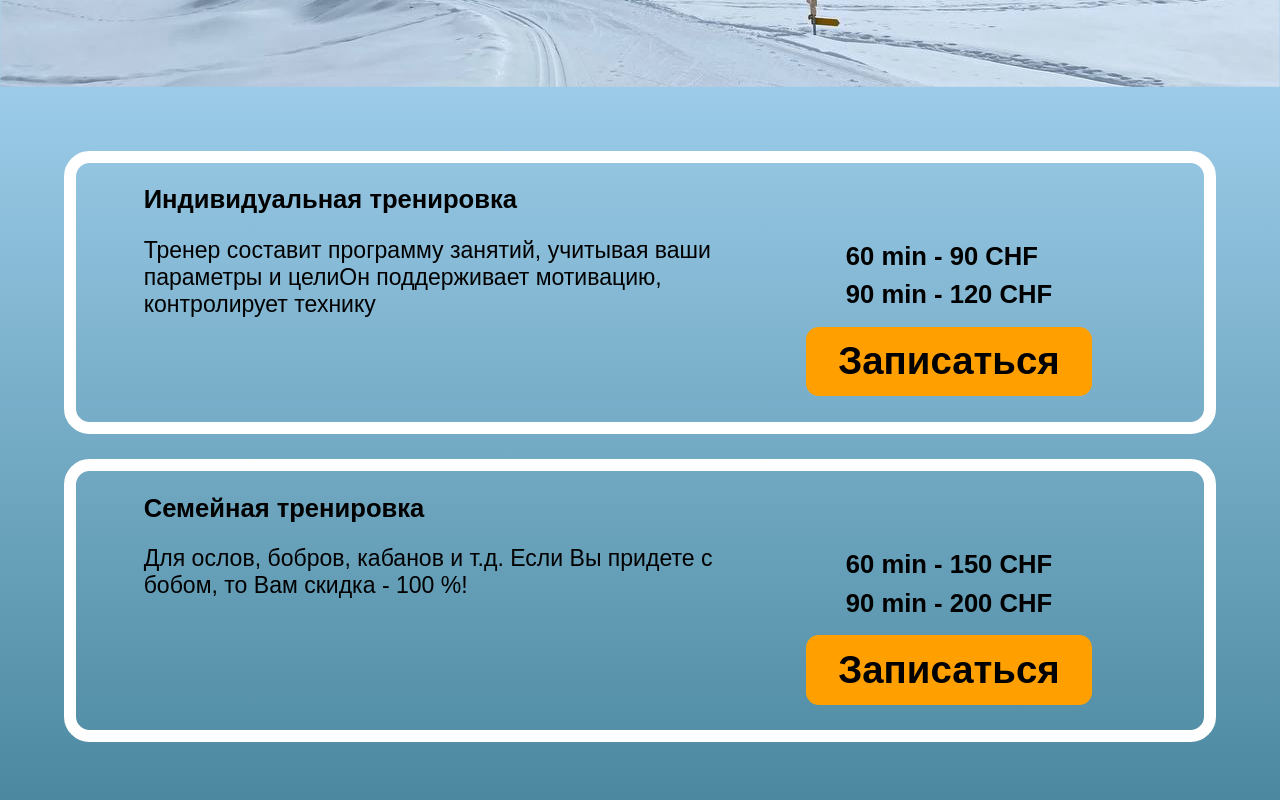
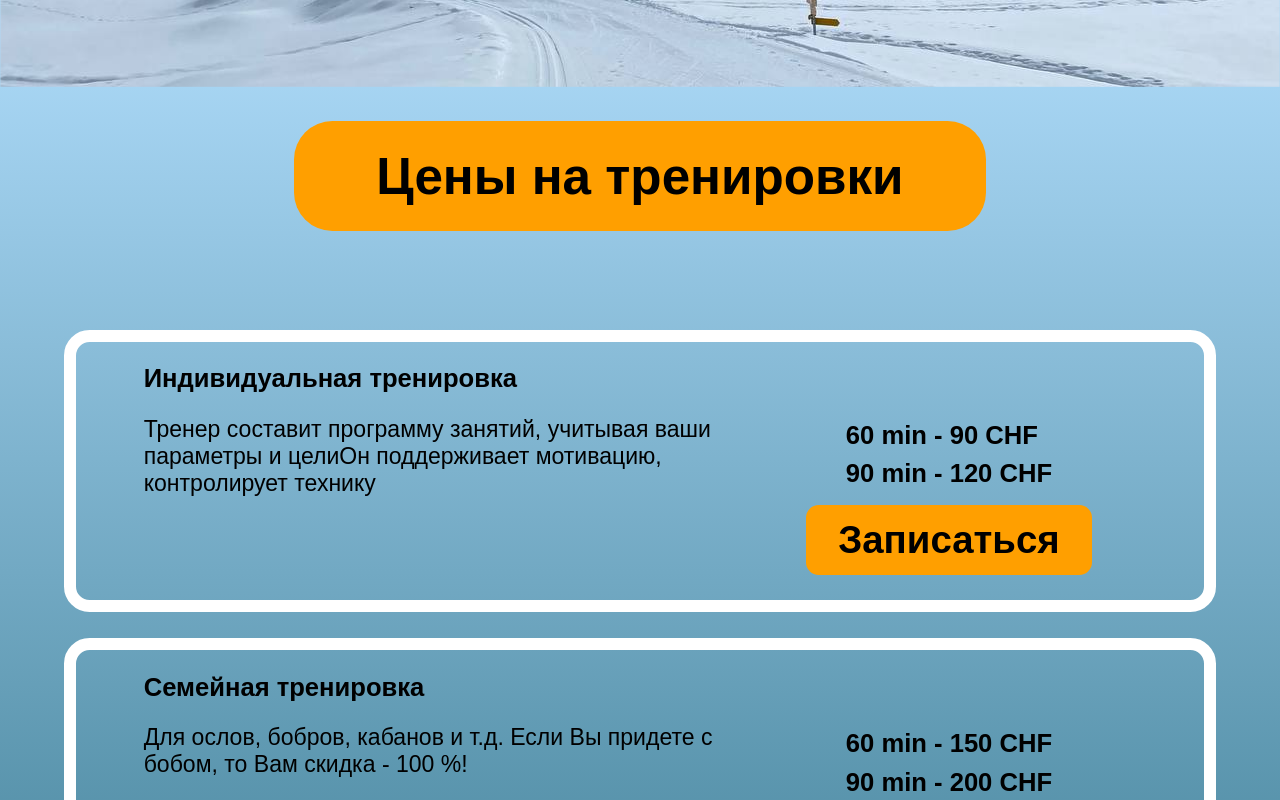
Before and after one commit to MoiseyT/Skitim, a React (Create React App) app: page /#/ in a window 1280 px wide. Shown: the part 1760-2560 px from the top of the page. Built offline with nearby package versions, Linux system fonts and the light colour scheme.

Commit message:
add contact info

```diff
--- a/src/components/about/about.css
+++ b/src/components/about/about.css
@@ -16,7 +16,7 @@
     right: 1%;
     border: 5vw #59b7e3;
     /* Толщина и цвет рамки */
-    border-radius: 50px;
+    border-radius: 5vw;
     padding-right: 2px;
     width: 25vw;
     height: 40vw;
--- a/src/components/contacts/contacts.css
+++ b/src/components/contacts/contacts.css
@@ -2,27 +2,34 @@
   width: 30%; /* Задаем ширину контактной формы */
   margin: 0 auto; /* Устанавливаем автоматические отступы слева и справа, чтобы контактная форма была по центру */
   padding: 1%; /* Добавляем небольшие внутренние отступы для контактной формы */
-  background-color: #f0f0f0; /* Задаем цвет фона контактной формы */
-  border-radius: 10px; /* Добавляем скругленные углы контактной форме */
+  background-color: #f0f0f0;
+  border-color: #FF9F00; /* Задаем цвет фона контактной формы */
+  border-radius: 10px;
+    border: 2vw;/* Добавляем скругленные углы контактной форме */
 }
 
 label {
   display: block;
-  font-family: 'Lib';
+  font-family: 'Arial';
+  font-weight: bold;
 /* Устанавливает блочный вид для названий */
 }
 
 h2 {
 /* Выравниваем текст по центру */
-  color: navy;
+  color: rgb(0, 0, 0);
+  font-family: 'Arial';
+  font-weight: bold;
   text-align: center;
   font-size: 3vw; /* Устанавливаем цвет текста */
 }
 
 #Name, #Email, #Message {
   text-align: center;
+  font-family: 'Arial';
+  font-weight: bold;
   font-size: 2vw;
-  color: navy;
+  color: rgb(0, 0, 0);
   padding: 3%;
   justify-content: space-between;
   align-items: center;
@@ -33,17 +40,17 @@ textarea-class {
 
 #button_send {
   width: 100%;
-  font-family: 'Lib';
-  font-size: 4vw;
-  color: #ffffff;
+  font-family: 'Arial';
+  font-weight: bold;
+  font-size: 3vw;
+  color: #000000;
   padding: 2vw 5vw;
-  border-radius: 5px;
-  border: 0px;
-  background: linear-gradient(to top, #236076, #64d7ce);
+  border-radius: 20px;
+  border: 2px;
+  background: #FF9F00;
 }
 
 #button_send:hover {
   color: #ffffff;
-  background: #0b5d7d;
-  background: linear-gradient(to top, #004484, #abf6ff);
+  background: #004484;
 }
--- a/src/page/App.css
+++ b/src/page/App.css
@@ -1,15 +1,28 @@
 .Training_page,
-.home, #root,
+.home,
+#root,
 body {
     background: linear-gradient(0deg, rgba(5, 78, 96, 1) 0%, rgba(180, 224, 255, 1) 49%, rgba(209, 242, 255, 1) 100%);
     background-size: cover;
     background-repeat: no-repeat;
     background-position: center;
-        font-family: 'Lib', sans-serif;
-        padding: 0;
-        margin: 0;
-        width: 100%;
-        height: 100%;
+    font-family: 'Lib', sans-serif;
+    padding: 0;
+    margin: 0;
+    width: 100%;
+    height: 100%;
+}
+
+h1 {
+    text-align: center;
+    width: 50vw;
+    font-family: 'Arial';
+    font-weight: bold;
+    font-size: 4vw;
+    margin-left: 23vw;
+    border-radius: 3vw;
+    background-color: #FF9F00; /* Цвет рамки черный, ширина 2 пикселя */
+    padding: 2vw;
 }
 
 .name_level {
@@ -19,7 +32,8 @@ body {
     width: 100%;
     font-family: 'Arial';
     font-weight: bold;
-    font-size: 15px; /* Установите желаемый вес шрифта */
+    font-size: 15px;
+    /* Установите желаемый вес шрифта */
     /* Дополнительные стили по желанию */
 }
 
--- a/src/page/Home.jsx
+++ b/src/page/Home.jsx
@@ -9,6 +9,7 @@ export function Home () {
           <Navbar />
           <About />
           <Training />
+          <h1>Цены на тренировки</h1>
           <Prices />
           <Contacts />
           <Footer />
```
